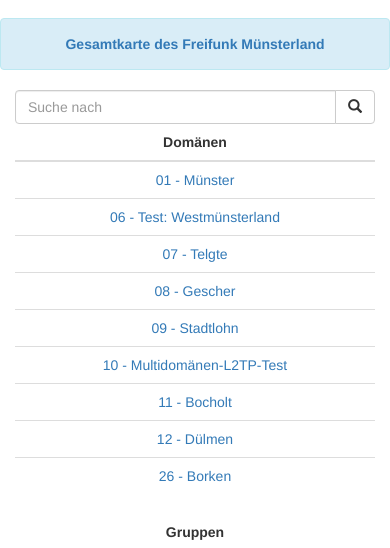
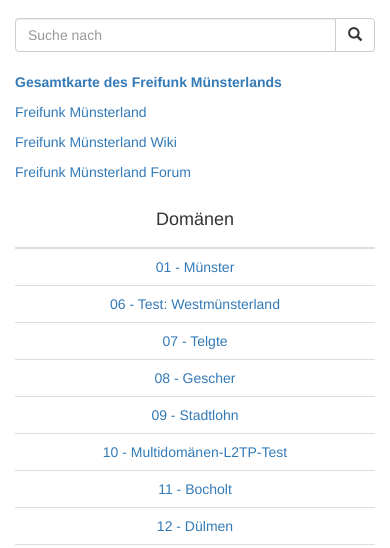
Before and after one commit to ffgtso/nodesmap-page-ffgt, a plain HTML site: page index.html in a window 390 px wide. Shown: the part 293-841 px from the top of the page. Drawn offline with nearby package versions, Linux system fonts and the light colour scheme.

Commit message:
"Werbung" entfernt

```diff
--- a/ffms.css
+++ b/ffms.css
@@ -1,8 +1,8 @@
 @media screen and (max-width: 767px) {
 	#ffms-logo {
 		width: 110px;
-    }
-    #ffms-table{
-        text-align:center;
-        }
+  }
+  #ffms-align-center{
+    text-align:center;
+  }
 }
--- a/index.html
+++ b/index.html
@@ -23,11 +23,14 @@
     </div>
     </div>
   </div>
+  <!--
+  <div class="container">
     <div class="alert alert-info">
       <div style="text-align:center">
       <strong> <a href="map/">Gesamtkarte des Freifunk Münsterland</a></strong>
       </div>
     </div>
+  </div>-->
   <div class="container">
   <div class="row">
     <div class="col-md-4 col-sm-4">
@@ -40,12 +43,19 @@
           </span>
         </div>
       </form>
+      <br/>
+      <p><strong><a href="map/">Gesamtkarte des Freifunk Münsterlands</a></strong></p>
+      <p><a href="https://freifunk-muensterland.de">Freifunk Münsterland</a></p>
+      <p><a href="https://wiki.freifunk-muensterland.de/">Freifunk Münsterland Wiki</a></p>
+      <p><a href="https://forum.freifunk-muensterland.de/">Freifunk Münsterland Forum</a></p>
     </div>
     <div class="col-md-4 col-sm-4">
-        <table id="ffms-table" class="table table-list-search table-hover" id="ffms-table">
+        <table id="ffms-align-center" class="table table-list-search table-hover">
           <thead>
             <tr>
-              <th><div style=text-align:center>Domänen</div></th>
+              <th>
+                  <div style=text-align:center><h4>Domänen</h4></div>
+              </th>
             </tr>
           </thead>
           <tbody>
@@ -81,10 +91,10 @@
         </table>
     </div>
     <div class="col-md-4 col-sm-4">
-        <table id="ffms-table" class="table  table-list-search table-hover" id="ffms-table">
+        <table id="ffms-align-center" class="table  table-list-search table-hover">
           <thead>
             <tr>
-              <th><div style=text-align:center>Gruppen</div></th>
+              <th><div style=text-align:center><h4>Gruppen</h4></div></th>
             </tr>
           </thead>
           <tbody>
--- a/search.js
+++ b/search.js
@@ -13,7 +13,7 @@ $(document).ready(function() {
             //Lower text for case insensitive
             var rowText = $(val).text().toLowerCase();
             var inputText = $(that).val().toLowerCase();
-            if(inputText != '')
+            if(inputText !== '')
             {
                 $('.search-query-sf').remove();
                 tableBody.prepend('<tr class="search-query-sf"><td colspan="6" <div class="alert alert-info">Einträge mit <strong>"'
@@ -38,7 +38,7 @@ $(document).ready(function() {
             }
         });
         //all tr elements are hidden
-        if(tableRowsClass.children(':visible').length == 0)
+        if(tableRowsClass.children(':visible').length === 0)
         {
             tableBody.append('<tr class="search-sf"><td class="text-muted" colspan="6">Kein Eintrag gefunden.</td></tr>');
         }
```
Lines whose indentation alone changed are shown as unchanged.
